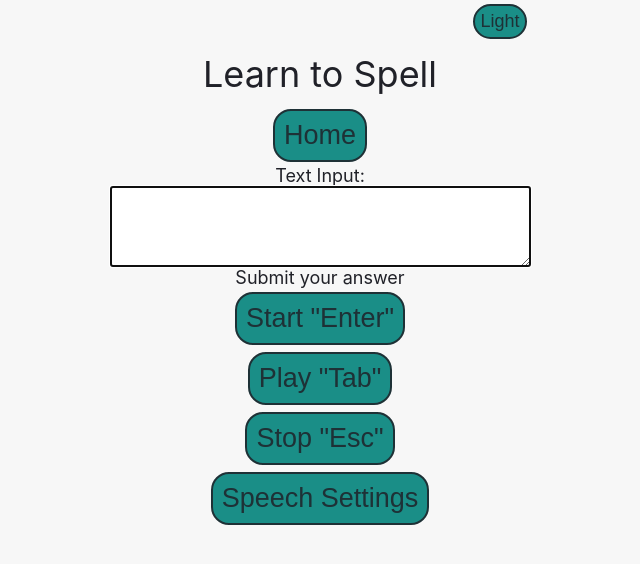
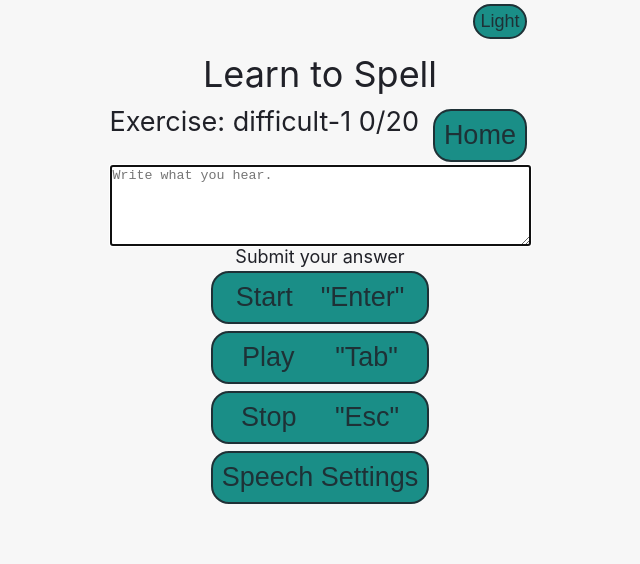
Before and after one commit to thekolaj/Learn-to-spell, a Vue app: page /difficult/difficult-1 in a window 1280 px wide. Shown: the top 564 px of the page, without its empty margins (320-960 px from the left). Built offline with nearby package versions, Linux system fonts and the light colour scheme.

Commit message:
progress: Exercise status display. Refactoring.

```diff
--- a/src/components/userDataUtils.ts
+++ b/src/components/userDataUtils.ts
@@ -22,10 +22,6 @@ export function getExerciseUserData(exercise: string, userData: UserData): Exerc
   return userData[exercise]
 }
 
-export function completionAsString(sentencesCompleted: number, exerciseLength: number) {
-  return `${sentencesCompleted}/${exerciseLength}`
-}
-
 export function statsAsString(
   exercise: string | number,
   exerciseLength: number,
@@ -33,7 +29,7 @@ export function statsAsString(
 ) {
   const exerciseUserData = userData[exercise]
   const sentencesCompleted = exerciseUserData ? exerciseUserData.done.length : 0
-  let completion = completionAsString(sentencesCompleted, exerciseLength)
+  let completion = `${sentencesCompleted}/${exerciseLength}`
   if (exerciseUserData?.win) {
     completion = `🏆x${exerciseUserData.win} ${completion}`
   }
--- a/src/views/ExerciseView/ExerciseCompletedView.vue
+++ b/src/views/ExerciseView/ExerciseCompletedView.vue
@@ -1,7 +1,6 @@
 <script setup lang="ts">
 import { RouterLink } from 'vue-router'
-import { exerciseName } from './exerciseState'
-import { vFocus } from './exerciseControls'
+import { vFocus, exerciseName } from './exerciseControls'
 </script>
 
 <template>
--- a/src/views/ExerciseView/ExerciseView.vue
+++ b/src/views/ExerciseView/ExerciseView.vue
@@ -1,5 +1,5 @@
 <script setup lang="ts">
-import { watchEffect } from 'vue'
+import { watch } from 'vue'
 import { useRoute } from 'vue-router'
 import SpeechSettingModal from './speech/SpeechSettingsModal.vue'
 import { stopText } from './speech/speechControls'
@@ -9,21 +9,25 @@ import {
   playPauseButton,
   setupExercise,
   vFocus,
-} from './exerciseControls'
-import {
+  exercisesCompleted,
+  exerciseName,
   userInput,
   isAnswerSubmitted,
   resultsDisplay,
   submitButtonText,
   playPauseButtonText,
-} from './exerciseState'
+} from './exerciseControls'
 
 const route = useRoute()
 
-watchEffect(() => {
+watch(
+  () => route.params.exercise,
+  () => {
     const { category, exercise } = route.params
     setupExercise(category, exercise)
-})
+  },
+  { immediate: true },
+)
 </script>
 
 <template>
@@ -34,8 +38,10 @@ watchEffect(() => {
     @keydown.esc.prevent="stopText()"
     tabindex="-1"
   >
+    <div class="title">
+      <h2>Exercise: {{ exerciseName }} {{ exercisesCompleted }}</h2>
       <button @click="homeButton()" type="button">Home</button>
-    <label for="text">Text Input:</label>
+    </div>
     <textarea
       ref="userInputElement"
       v-model="userInput"
@@ -49,14 +55,37 @@ watchEffect(() => {
       autocorrect="off"
       autocapitalize="off"
       spellcheck="false"
+      aria-label="text input"
+      placeholder="Write what you hear."
     ></textarea>
     <p>{{ resultsDisplay }}</p>
-
-    <button @click="submitButton()" type="button">{{ submitButtonText }} "Enter"</button>
+    <div class="controls">
+      <button @click="submitButton()" type="button">
+        {{ submitButtonText }} <span>"Enter"</span>
+      </button>
       <button @click="playPauseButton()" type="button" :disabled="isAnswerSubmitted">
-      {{ playPauseButtonText }} "Tab"
+        {{ playPauseButtonText }} <span>"Tab"</span>
       </button>
-    <button @click="stopText()" type="button">Stop "Esc"</button>
+      <button @click="stopText()" type="button">Stop <span>"Esc"</span></button>
       <SpeechSettingModal />
     </div>
+  </div>
 </template>
+
+<style scoped>
+.title {
+  width: 100%;
+  display: flex;
+  justify-content: space-between;
+}
+
+.controls {
+  display: flex;
+  flex-direction: column;
+}
+
+.controls > button {
+  display: flex;
+  justify-content: space-around;
+}
+</style>
--- a/src/views/ExerciseView/exerciseControls.ts
+++ b/src/views/ExerciseView/exerciseControls.ts
@@ -1,71 +1,93 @@
+import { ref, computed } from 'vue'
 import router from '@/router'
 import { getExerciseData } from '@/data'
 import userData from '@/store/userData'
 import { getExerciseUserData, type ExerciseUserData } from '@/components/userDataUtils'
 import { answeredCorrect, setNextSentence } from './dataControls/dataControls'
 import * as speech from './speech/speechControls'
-import * as state from './exerciseState'
 
 let currentExerciseData: string[]
 let currentExerciseUserData: ExerciseUserData
 
+const completedList = ref<number[]>([])
+const isExerciseCompleted = ref(false)
+const isNewSentence = ref(true)
+
+export const exerciseName = ref('')
+export const isAnswerSubmitted = ref(false)
+export const userInput = ref('')
+export const resultsDisplay = ref('')
+
+export const playPauseButtonText = computed(() => {
+  return speech.playing.value ? 'Pause' : 'Play'
+})
+
+export const submitButtonText = computed(() => {
+  if (isExerciseCompleted.value) return 'Finish'
+  if (isAnswerSubmitted.value) return 'Next'
+  if (isNewSentence.value) return 'Start'
+  return 'Submit'
+})
+
+export const exercisesCompleted = computed(() => {
+  return `${completedList.value.length}/${currentExerciseData.length}`
+})
+
 export const vFocus = { mounted: (el: HTMLInputElement) => el.focus() }
 
 export function setupExercise(category: string | string[], exercise: string | string[]) {
-  state.exerciseName.value = `${category}/${exercise}`
+  exerciseName.value = String(exercise)
   if (typeof category === 'string' && typeof exercise === 'string') {
     const exerciseData = getExerciseData(category, exercise)
     if (exerciseData) {
       currentExerciseData = exerciseData
       currentExerciseUserData = getExerciseUserData(exercise, userData)
-      state.isExerciseCompleted.value = false
+      completedList.value = currentExerciseUserData.done
+      isExerciseCompleted.value = false
       resetSentence()
       return
     }
   }
-  alert(`Exercise ${state.exerciseName.value} does not exist`)
+  alert(`Exercise ${exerciseName.value} does not exist`)
   router.push({ name: 'home' })
 }
 
 function resetSentence() {
-  state.isNewSentence.value = true
-  state.userInput.value = ''
-  state.resultsDisplay.value = 'Submit your answer'
-  state.isAnswerSubmitted.value = false
+  isNewSentence.value = true
+  userInput.value = ''
+  resultsDisplay.value = 'Submit your answer'
+  isAnswerSubmitted.value = false
 }
 
 function submitAnswer() {
   speech.stopText()
   const currentSentence = currentExerciseData[currentExerciseUserData.current]
-  const isAnswerCorrect = state.userInput.value === currentSentence
+  const isAnswerCorrect = userInput.value === currentSentence
 
-  state.isAnswerSubmitted.value = true
+  isAnswerSubmitted.value = true
   if (isAnswerCorrect) {
-    state.resultsDisplay.value = `Correct: ${currentSentence}`
-    state.isExerciseCompleted.value = answeredCorrect(
-      currentExerciseUserData,
-      currentExerciseData.length,
-    )
+    resultsDisplay.value = `Correct: ${currentSentence}`
+    isExerciseCompleted.value = answeredCorrect(currentExerciseUserData, currentExerciseData.length)
   } else {
-    state.resultsDisplay.value = `Wrong: ${currentSentence}`
+    resultsDisplay.value = `Wrong: ${currentSentence}`
     setNextSentence(currentExerciseUserData, currentExerciseData.length)
   }
 }
 
 export function playPauseButton() {
-  if (state.isAnswerSubmitted.value) return
-  if (state.isNewSentence.value) {
+  if (isAnswerSubmitted.value) return
+  if (isNewSentence.value) {
     speech.playTextWithPreview(currentExerciseData[currentExerciseUserData.current])
-    state.isNewSentence.value = false
+    isNewSentence.value = false
   } else {
     speech.playPauseText(currentExerciseData[currentExerciseUserData.current])
   }
 }
 
 export function submitButton() {
-  if (state.isExerciseCompleted.value) router.push({ name: 'completed' })
-  if (state.isAnswerSubmitted.value) resetSentence()
-  else if (state.isNewSentence.value) playPauseButton()
+  if (isExerciseCompleted.value) router.push({ name: 'completed' })
+  if (isAnswerSubmitted.value) resetSentence()
+  else if (isNewSentence.value) playPauseButton()
   else submitAnswer()
 }
 
--- a/src/views/ExerciseView/exerciseState.ts
+++ /dev/null
@@ -1,20 +0,0 @@
-import { ref, computed } from 'vue'
-import { playing } from './speech/speechControls'
-
-export const exerciseName = ref('')
-export const isNewSentence = ref(true)
-export const isAnswerSubmitted = ref(false)
-export const isExerciseCompleted = ref(false)
-export const userInput = ref('')
-export const resultsDisplay = ref('')
-
-export const playPauseButtonText = computed(() => {
-  return playing.value ? 'Pause' : 'Play'
-})
-
-export const submitButtonText = computed(() => {
-  if (isExerciseCompleted.value) return 'Finish'
-  if (isAnswerSubmitted.value) return 'Next'
-  if (isNewSentence.value) return 'Start'
-  return 'Submit'
-})
```
Also changed, not shown: 1 other file (tests, documents, lock files or other folders). Lines whose indentation alone changed are shown as unchanged.
